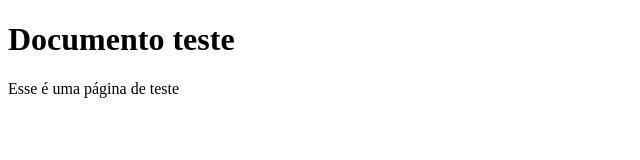
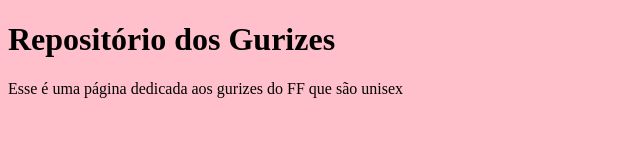
Before and after one commit to LemosMoroni/RepoTesteOC, a plain HTML site: page index.html in a window 1280 px wide. Shown: the whole page, without its empty margins (0-640 px from the left). Drawn offline with Linux system fonts and the light colour scheme.

Commit message:
Adicionei um Style.css

```diff
--- a/index.html
+++ b/index.html
@@ -3,10 +3,11 @@
 <head>
     <meta charset="UTF-8">
     <meta name="viewport" content="width=device-width, initial-scale=1.0">
-    <title>Documento Teste</title>
+    <link rel ="stylesheet" href="style.css">
+    <title>Repositório dos Gurizes</title>
 </head>
 <body>
-    <h1>Documento teste</h1>
-    <p>Esse é uma página de teste</p>
+    <h1>Repositório dos Gurizes</h1>
+    <p>Esse é uma página dedicada aos gurizes do FF que são unisex</p>
 </body>
 </html>
--- /dev/null
+++ b/style.css
@@ -0,0 +1,3 @@
+*{
+    background-color: pink;
+}
```
